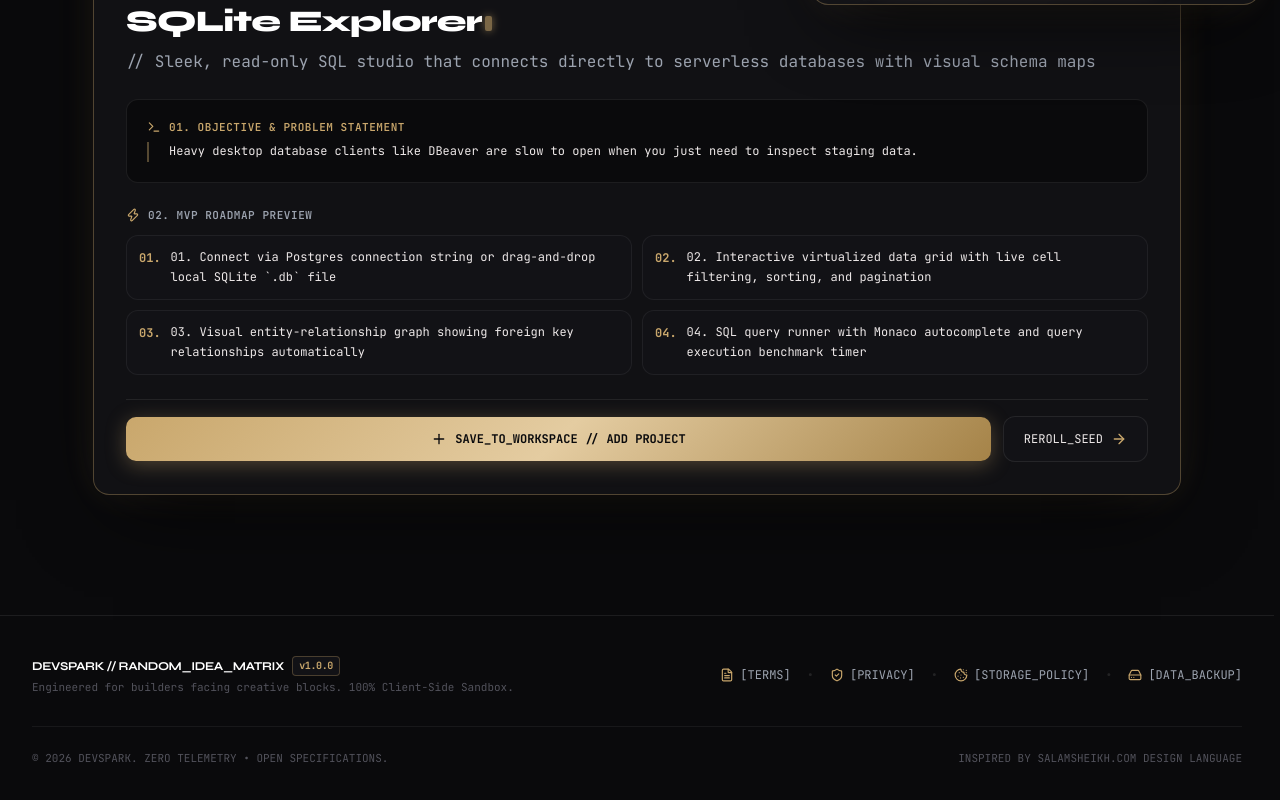
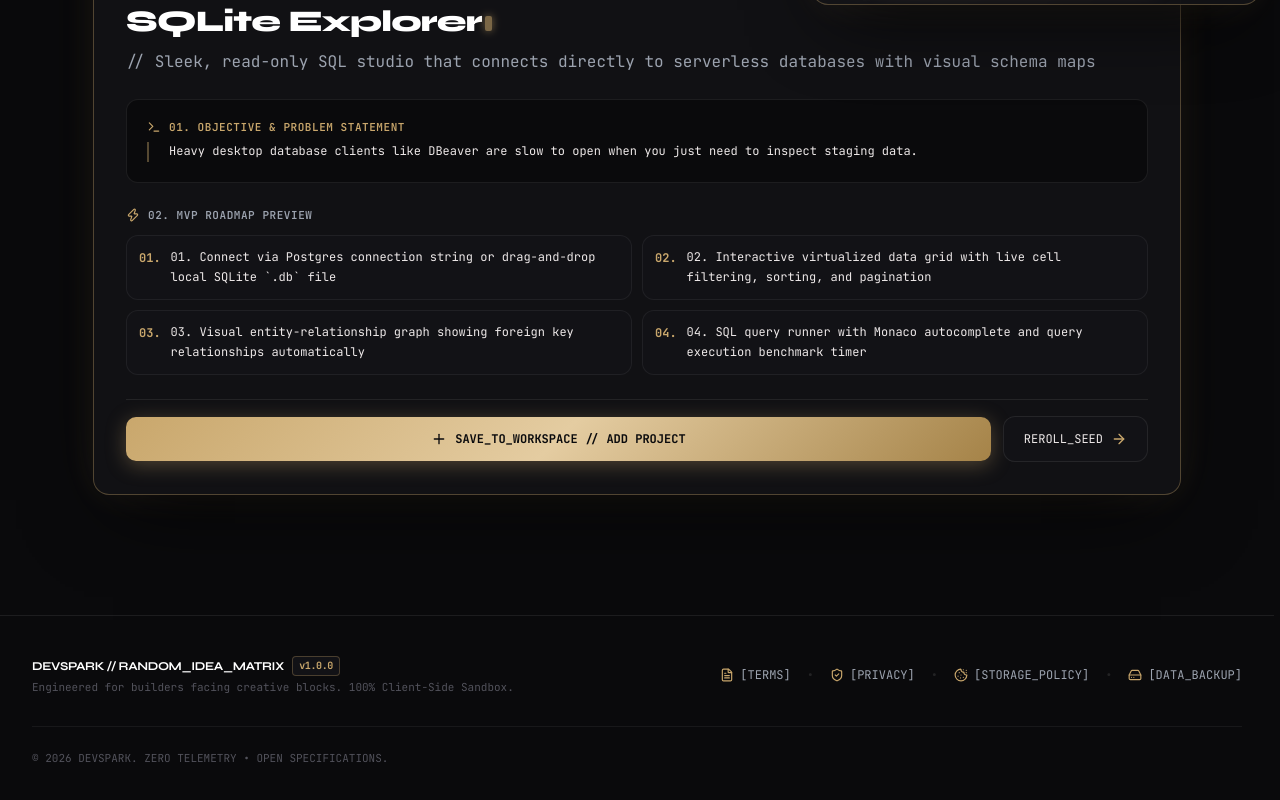
Before and after one commit to heisenberg-611/Random_project_selector, a Next.js app: page / in a window 1280 px wide. Shown: the part 775-1575 px from the top of the page. Built offline with nearby package versions, Linux system fonts and the light colour scheme.

Commit message:
refactor(footer): remove design language attribution from copyright section

```diff
--- a/src/components/shared/Footer.tsx
+++ b/src/components/shared/Footer.tsx
@@ -78,9 +78,6 @@ export const Footer: React.FC<FooterProps> = ({
         {/* Copyright & Disclaimer */}
         <div className="mt-8 pt-6 border-t border-white/[0.06] flex flex-col sm:flex-row items-center justify-between gap-3 text-[11px] text-[#52525B]">
           <p>© {new Date().getFullYear()} DEVSPARK. ZERO TELEMETRY • OPEN SPECIFICATIONS.</p>
-          <div>
-            <span>INSPIRED BY SALAMSHEIKH.COM DESIGN LANGUAGE</span>
-          </div>
         </div>
       </div>
     </footer>
```
